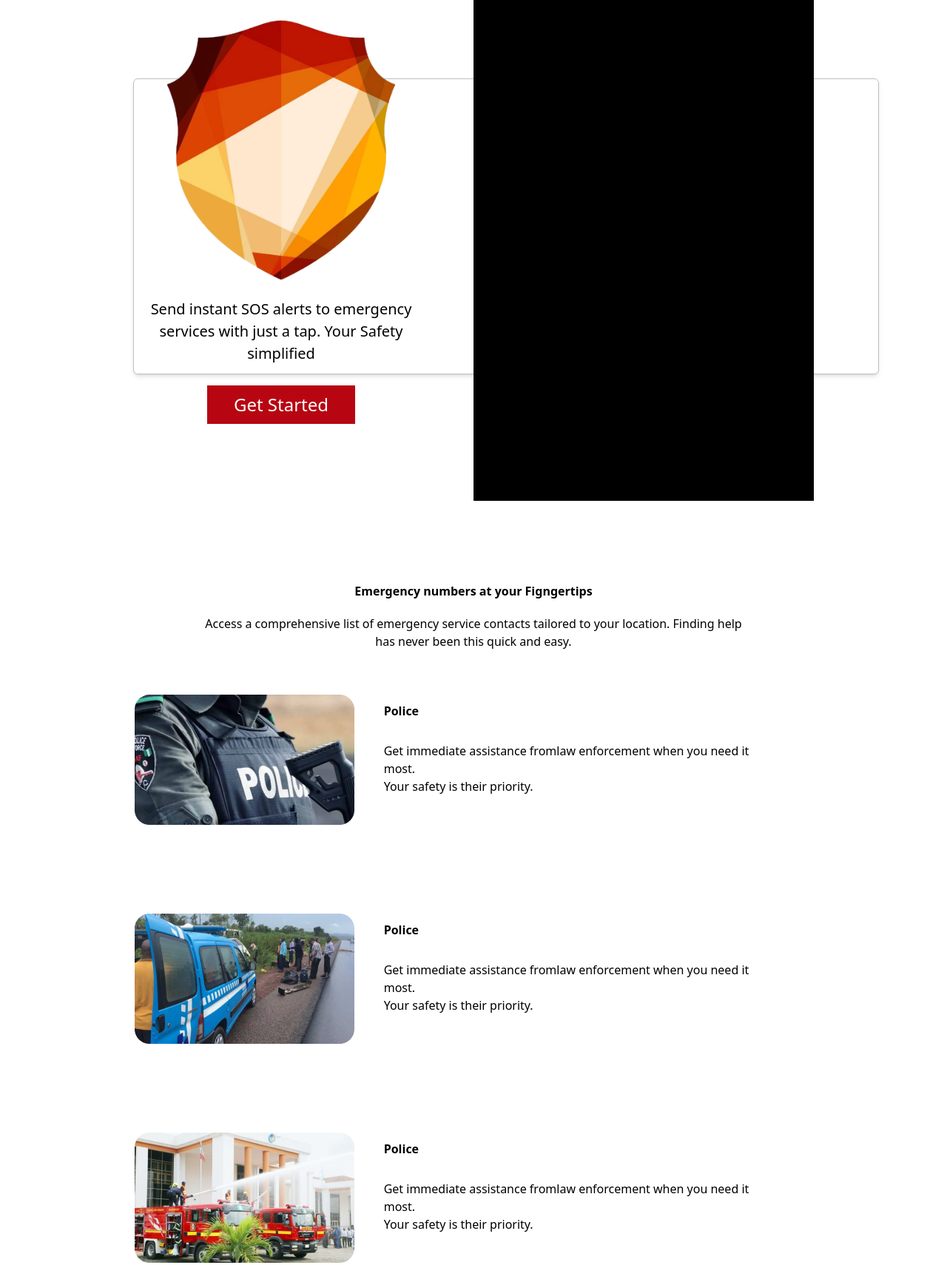
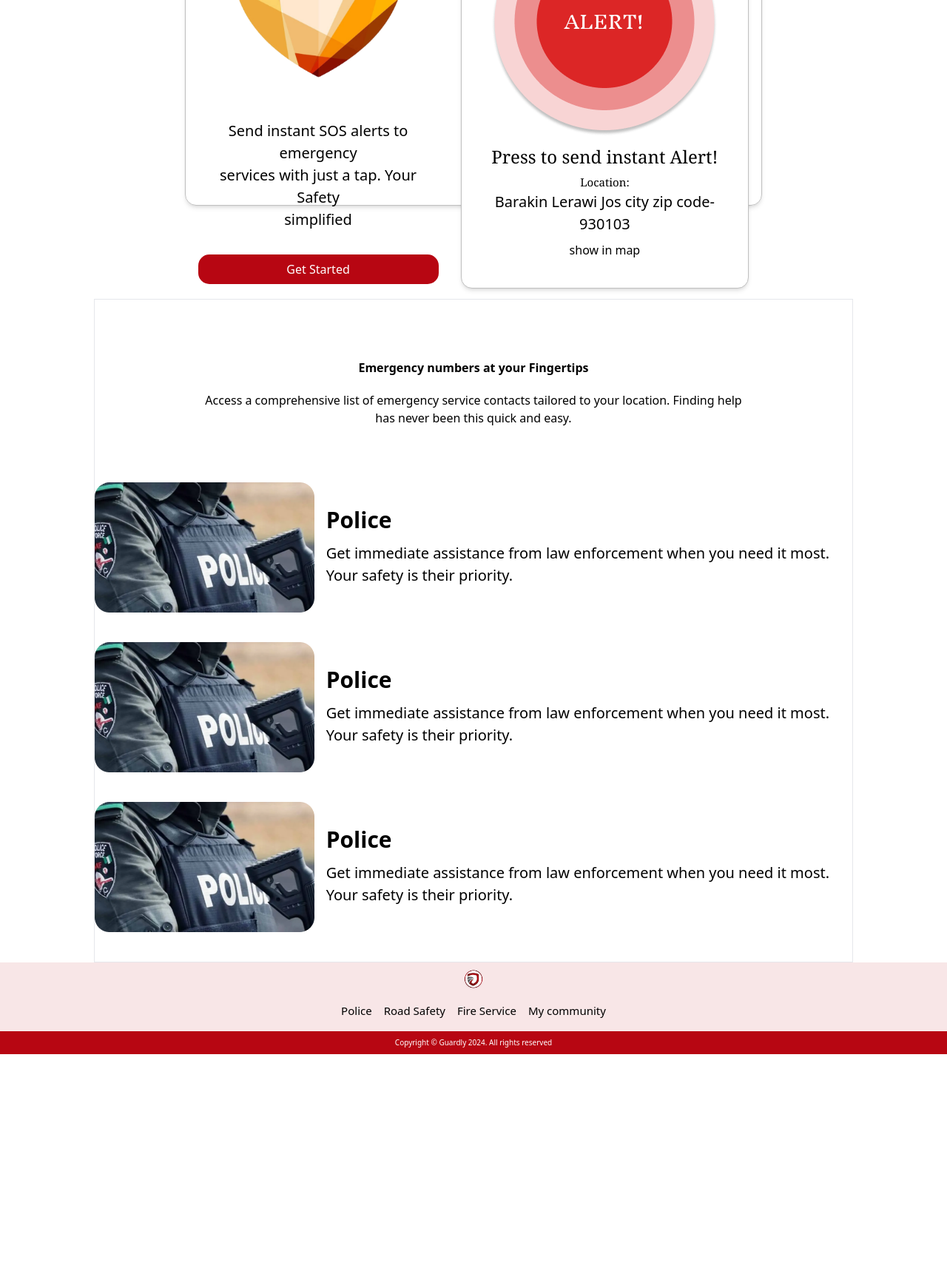
Before and after one commit to Shyaar/Guardly, a website: page build/index.html in a window 1280 px wide. Shown: the part 224-1934 px from the top of the page at 74% size. After the commit the page ends 1649 px from the top, so only its background shows below. Drawn offline with nearby package versions, Linux system fonts and the light colour scheme.

Commit message:
update to landing page

```diff
--- a/build/index.html
+++ b/build/index.html
@@ -1,4 +1,3 @@
-<div class="test">
 <!DOCTYPE html>
 <html lang="en">
 <head>
@@ -6,108 +5,101 @@
     <meta name="viewport" content="width=device-width, initial-scale=1.0">
     <title>Home</title>
     <script src="https://cdn.tailwindcss.com"></script>
+    <script src="https://cdnjs.cloudflare.com/ajax/libs/font-awesome/6.7.1/css/all.min.css"></script>
 </head>
-<body class="">
+<body>
+    <div class="px-[16px] sm:px-[24px] flex flex-col items-center  place-content-center">
 
-    <div class="main mx-[90px] py-[20px] flex flex-col items-center place-content-center">
-
-    <nav class="flex items-center justify-between mb-[80px] w-full">
-        <img width="50px" src="/assets/img/Frame 21.png" alt="">
-
-        <div class="flex gap-6 items-center">
-            <ul class="flex gap-4">
-                <li>Police</li>
-                <li>Road Safety</li>
-                <li>Fire Service</li>
-                <li>My community</li>
-            </ul>
-            <div>
-                <button class="bg-[#c0c0c0] text-white px-4 py-[8px]">Login</button>
-                <button class="bg-[#B70612] text-white px-4 py-[8px]">Sign up</button>
+        <!-- Hero Area -->
+        <div class="hero flex flex-col-reverse bg-none sm:flex-row gap-[100px] items-center place-content-center lg:items-center mx-24 relative lg:gap-[30px] ">
+            <div class="sm:flex flex-col items-center w-4/4 lg:w-5/12">
+                <img class="sm:h-[250px] lg:h-[350px] mb-9" src="/assets/img/Untitled/image 10.png" alt="">
+                <h3 class="sm:text-center text-[15px] lg:mb-3 xl:text-[20px]">
+                    Send instant SOS alerts to emergency<br> services with just a tap. Your Safety<br> simplified
+                </h3>
+                <div class="w-full my-[20px]">
+                    <button class="bg-[#B70612] text-white px-4 py-[8px] w-full text-[16px] text-center rounded-[10px] sm:rounded-[15px]">
+                        Get Started
+                    </button>
                 </div>
             </div>
-    </nav>
 
-<div class="hero flex w-full justify-between items-center relative px-[90px] z-10">
-    <div>
-        <div id="heroArea">
-            <div class="flex flex-col place-content-center">
-                <img class="h-[400px] w-[400px]" src="/assets/img/Untitled/image 10.png" alt="">
-                <h3 class="text-[20px] text-center">
-                    Send instant SOS alerts to emergency <br> services with just a tap. Your Safety<br> simplified
-                </h3>
-                <div class="w-full flex place-content-center my-7">
-                    <button class="bg-[#B70612] text-white px-4 py-[8px] w-2/4 text-[24px] text-center">
-                        Get Started
-                    </button>
+            <div class="lg:w-6/12 h-[600px]">
+                <div class="flex flex-col items-center w-4/4 h-full border border-[#c0c0c0] bg-white rounded-[15px] shadow-md py-[20px] p-[12px] lg:w-full place-content-center ">
+                    <h3 class="text-lg text-black text-center font-serif m-[16px] lg:text-[20px]">Alert Local Security!</h3>
+                    <img class="w-4/4 md:w-auto" src="/assets/img/Frame 1.png" alt="">
+                    <h1 class="text-[20px] sm:text-[24px] text-black text-center font-serif mt-[10px]">Press to send instant Alert!</h1>
+                    <h6 class="grid font-serif text-center mt-[5px] grid-cols-16 lg:text-[15px]">Location:</h6>
+                    <div class="">
+                        <p class="text-center lg:text-[20px]">Barakin Lerawi Jos city zip code- 930103</p>
+                        <p>
+                            <a href="show in map" class="flex place-content-center my-2">show in map</a>
+                        </p>
+                    </div>
+
+                    <div id="Bglayer" class="hidden lg:block absolute top-28 bottom-0 left-0 right-0 rounded-[15px] border border-[#c0c0c0] shadow-md w-auto h-[390px] z-[-1]">
                     </div>
                 </div>
             </div>
         </div>
 
-    <div class="w-6/12">
-        <div class="bg-black h-[751px]">
+        <!-- main area -->
+
+        <div class="w-10/12 place-content-center items-center border">
+            <div class="flex flex-col place-content-center sm:my-[60px]">
+                <div class="eAreaheader">
+                        <h1 class="text-center my-[20px] font-bold">Emergency numbers at your Fingertips</h1>
+                        <h2 class="text-center my-[15px] ">Access a comprehensive list of emergency service contacts tailored to your location. Finding help
+                        <br class="">has never been this quick and easy.</h2>
                     </div>
             </div>
 
-    <div id="background"
-         class="absolute top-[180px] left-0 bg-white mx-[90px] rounded-md border border-[#c0c0c0] shadow-md w-11/12 h-[400px] z-[-1]">
-    </div>
-</div>
-
-
-
-    <div class=" my-[90px] w-10/12 emNumbebrs flex flex-col place-content-center">
-        <div class="eAreaheader">
-            <h1 class="text-center my-[20px] font-bold"> Emergency numbers at your Figngertips</h1>
-            <h2 class="text-center">Access a comprehensive list of emergency service contacts tailored to your location. Finding help
-            <br class="mx-[10px]">has never been this quick and easy.
-            </h2>
-        </div>
-
-        <div class="Ploice my-[60px] flex items-center">
+            <div class="flex flex-col my-[40px] sm:flex-row w-4/8 gap-4 items-center">
                 <img src="/assets/img/Untitled/image 5.png" alt="">
 
-            <div class="mx-[40px]">
-                <h2 class="font-bold">Police</h2>
-
-                <p class="my-[30px]">Get immediate assistance fromlaw enforcement when you need it most.
+                <div class="items-center">
+                    <h2 class="sm:font-bold text-center lg:text-left text-[30px] ">Police</h2>
+                    <p class="sm:my-[8px] sm:text-[20px] text-center lg:text-left text-[24px]">
+                    Get immediate assistance from law enforcement when you need it most.
                     <br>Your safety is their priority.
                     </p>
                 </div>
+
             </div>
 
-        <div class="RoadSafety my-[60px] flex items-center">
-            <img src="/assets/img/Untitled/image 8.png" alt="">
+            <div class="flex flex-col my-[40px] sm:flex-row w-4/8 gap-4 items-center">
+                <img src="/assets/img/Untitled/image 5.png" alt="">
 
-            <div class="mx-[40px]">
-                <h2 class="font-bold">Police</h2>
-
-                <p class="my-[30px]">Get immediate assistance fromlaw enforcement when you need it most.
+                <div class="items-center">
+                    <h2 class="sm:font-bold text-center lg:text-left text-[30px] ">Police</h2>
+                    <p class="sm:my-[8px] sm:text-[20px] text-center lg:text-left text-[24px]">
+                    Get immediate assistance from law enforcement when you need it most.
                     <br>Your safety is their priority.
                     </p>
                 </div>
+
             </div>
 
-        <div class="FireService my-[60px] flex items-center">
-            <img src="/assets/img/Untitled/image 4.png" alt="">
+            <div class="flex flex-col my-[40px] sm:flex-row w-4/8 gap-4 items-center">
+                <img src="/assets/img/Untitled/image 5.png" alt="">
 
-            <div class="mx-[40px]">
-                <h2 class="font-bold">Police</h2>
-
-                <p class="my-[30px]">Get immediate assistance fromlaw enforcement when you need it most.
+                <div class="items-center">
+                    <h2 class="sm:font-bold text-center lg:text-left text-[30px] ">Police</h2>
+                    <p class="sm:my-[8px] sm:text-[20px] text-center lg:text-left text-[24px]">
+                    Get immediate assistance from law enforcement when you need it most.
                     <br>Your safety is their priority.
                     </p>
                 </div>
+
             </div>
         </div>
     </div>
 
-    <footer class="bg-[#F8E6E7] w-full flex flex-col place-content-center">
-        <img class="w-[50px] self-center" src="/assets/img/Frame 21.png" alt="">
+    <footer class="w-full flex flex-col items-center bg-[#F8E6E7] pt-2">
+        <img class="w-[30px] self-center" src="/assets/img/Frame 21.png" alt="">
 
-        <div class="flex place-content-center">
-            <ul class="flex gap-4">
+        <div class="flex place-content-center my-4">
+            <ul class="flex flex-col items-center gap-4 text-[12px] sm:flex-row sm:text-[15px]">
                 <li>Police</li>
                 <li>Road Safety</li>
                 <li>Fire Service</li>
@@ -115,9 +107,9 @@
             </ul>
         </div>
 
-        <div class="m-[30px] bg-[#B70612] text-white flex place-content-center">
-            <h5 >copywrite @guardly 2024. All rights reserved</h5>
+        <div class="bg-[#B70612] text-white py-2 px-6 w-full">
+            <h5 class="text-[10px] text-center">Copyright © Guardly 2024. All rights reserved</h5>
         </div>
     </footer>
 </body>
-</div>
+</html>
```
Also changed, not shown: assets/img/Frame 1.png (added). Lines whose indentation alone changed are shown as unchanged.
